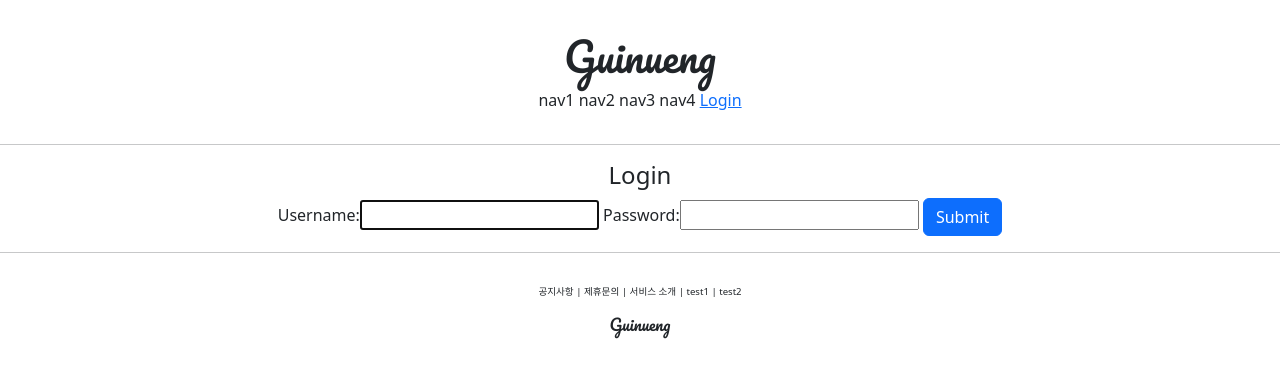
After one commit to guinueng/MND_Py_Adv, a Django app: page /account/login/ in a window 1280 px wide. The commit adds this page. Shown: the top 378 px of the page. Run offline with Django 3.2, Linux system fonts and the light colour scheme.

Commit message:
Django Course 22 / Add login/logout func

```diff
--- a/Guinueng/Guinueng/settings.py
+++ b/Guinueng/Guinueng/settings.py
@@ -12,6 +12,7 @@ https://docs.djangoproject.com/en/2.2/ref/settings/
 
 import os
 import environ
+from django.urls import reverse, reverse_lazy
 
 # Django Env Func
 env = environ.Env(
@@ -134,3 +135,6 @@ STATIC_ROOT = os.path.join(BASE_DIR, 'staticfiles')
 STATICFILES_DIRS = [
     os.path.join(BASE_DIR, "static"),
 ]
+
+LOGIN_REDIRECT_URL = reverse_lazy('accountapp:hello_world')
+LOGOUT_REDIRECT_URL = reverse_lazy('accountapp:login')
--- /dev/null
+++ b/Guinueng/accountapp/templates/accountapp/login.html
@@ -0,0 +1,19 @@
+{% extends 'base.html' %}
+
+{% block content %}
+
+	<div style = "text-align : center">
+        <div>
+            <h4>Login</h4>
+        </div>
+
+        <div>
+            <form action = "" method = "POST">
+                {% csrf_token %}
+                {{ form }}
+                <input type = "submit" class = "btn btn-primary">
+            </form>
+        </div>
+	</div>
+
+{% endblock %}
--- a/Guinueng/accountapp/urls.py
+++ b/Guinueng/accountapp/urls.py
@@ -1,9 +1,14 @@
 from django.urls import path
+from django.contrib.auth.views import LoginView, LogoutView
 from accountapp.views import hello_world, Account_Create_View
 
 app_name = "accountapp"
 
 urlpatterns = [
     path('hello_world/', hello_world, name='hello_world'),
+
+    path('login/', LoginView.as_view(template_name = 'accountapp/login.html'), name='login'),
+    path('logout/', LogoutView.as_view(), name='logout'),
+
     path('create/', Account_Create_View.as_view(), name = 'create'),
 ]
--- a/Guinueng/templates/header.html
+++ b/Guinueng/templates/header.html
@@ -8,6 +8,16 @@
         <span>nav2</span>
         <span>nav3</span>
         <span>nav4</span>
-        <span>nav5</span>
+
+        {% if not user.is_authenticated %}
+        <a href="{% url 'accountapp:login' %}?next={{ request.path }}">
+        	<span>Login</span>
+        </a>
+        {% else %}
+        <a href="{% url 'accountapp:logout' %}?next={{ request.path }}">
+        	<span>Logout</span>
+        </a>
+        {% endif %}
+
     </div>
 </div>
```
Also changed, not shown: Guinueng/accountapp/views.py (line endings or trailing spaces), Guinueng/db.sqlite3.
